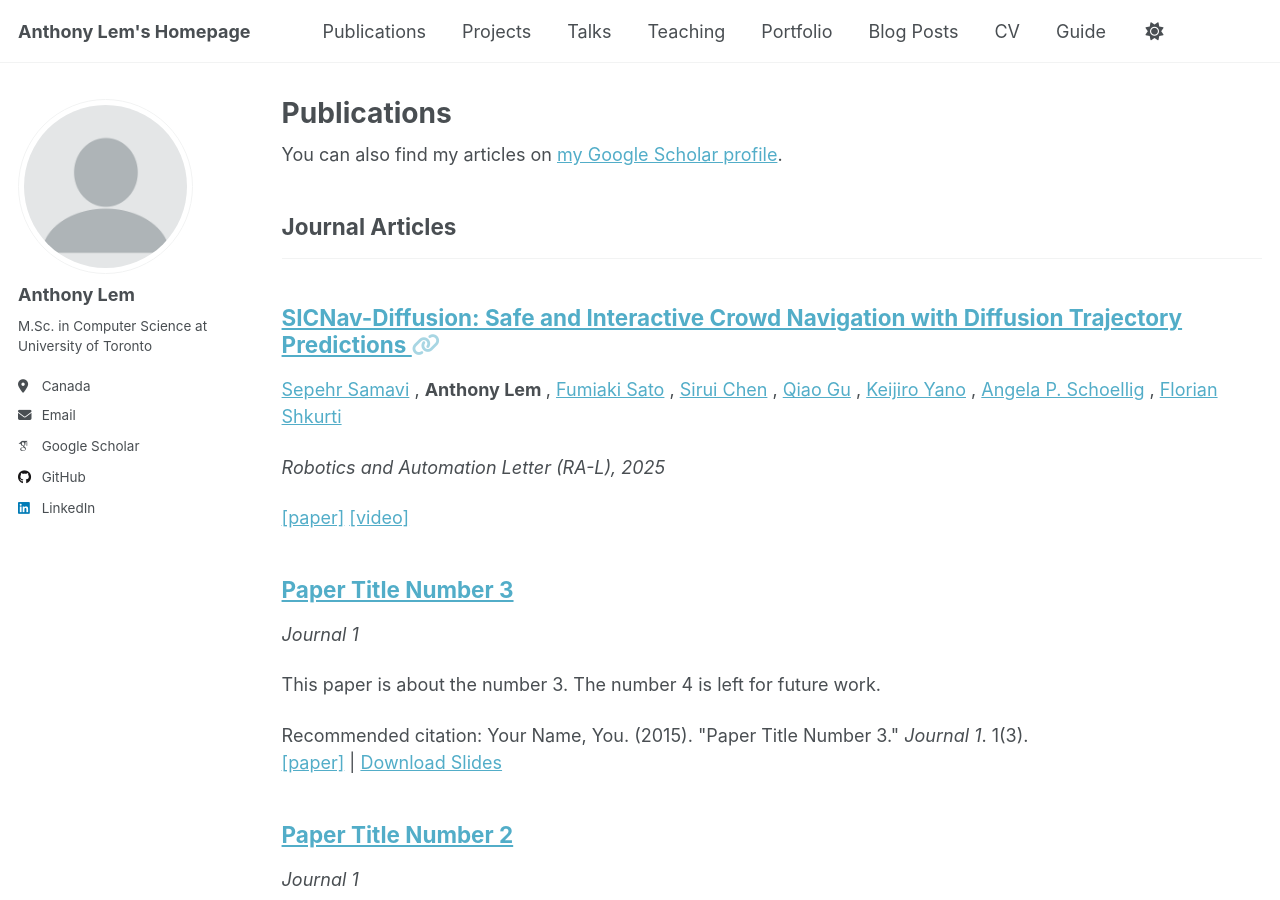
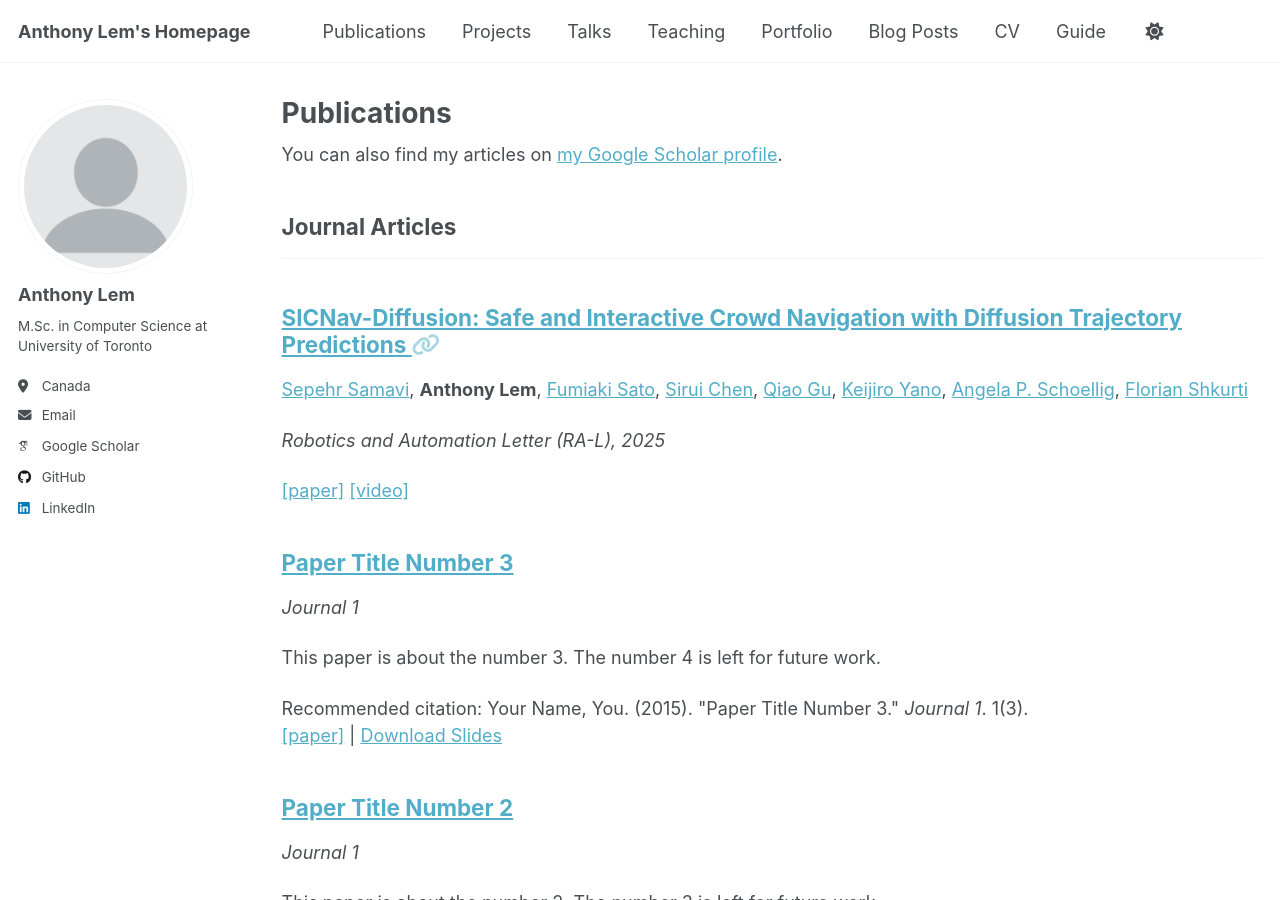
Before and after one commit to Anthonyjlem/Anthonyjlem.github.io, a Jekyll site: the page built from _pages/publications.html, in a window 1280 px wide and 900 px high. Built offline with Jekyll 4.4.1, drawn with Linux system fonts in a browser that asks for light colours; some web fonts are replaced; a script that is not in the unit is left out.

Commit message:
Strip all whitespace in authors' names

```diff
--- a/_includes/archive-single.html
+++ b/_includes/archive-single.html
@@ -40,27 +40,27 @@
 
     {% if post.authors %}
       <p class="archive__item-authors">
-        {% for author_id in post.authors %}
-          {% assign author = site.data.authors[author_id] %}
+        {% for author_id in post.authors -%}
+          {% assign author = site.data.authors[author_id] -%}
 
-          {% if author.me %}
+          {%- if author.me -%}
             <strong>
-              {% if author.url %}
+              {%- if author.url -%}
                 <a href="{{ author.url }}">{{- author.name -}}</a>
-              {% else %}
+              {%- else -%}
                 {{- author.name -}}
-              {% endif %}
+              {%- endif -%}
             </strong>
-          {% else %}
-            {% if author.url %}
+          {%- else -%}
+            {%- if author.url -%}
               <a href="{{ author.url }}">{{- author.name -}}</a>
-            {% else %}
+            {%- else -%}
               {{- author.name -}}
-            {% endif %}
-          {% endif %}
+            {%- endif -%}
+          {%- endif -%}
 
-          {% unless forloop.last %}, {% endunless %}
-        {% endfor %}
+          {%- unless forloop.last -%}, {% endunless -%}
+        {%- endfor %}
       </p>
     {% endif %}
 
```
